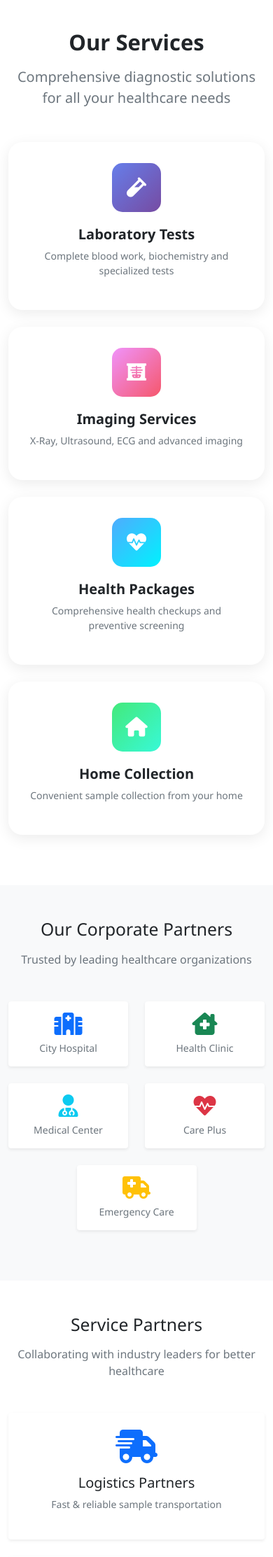
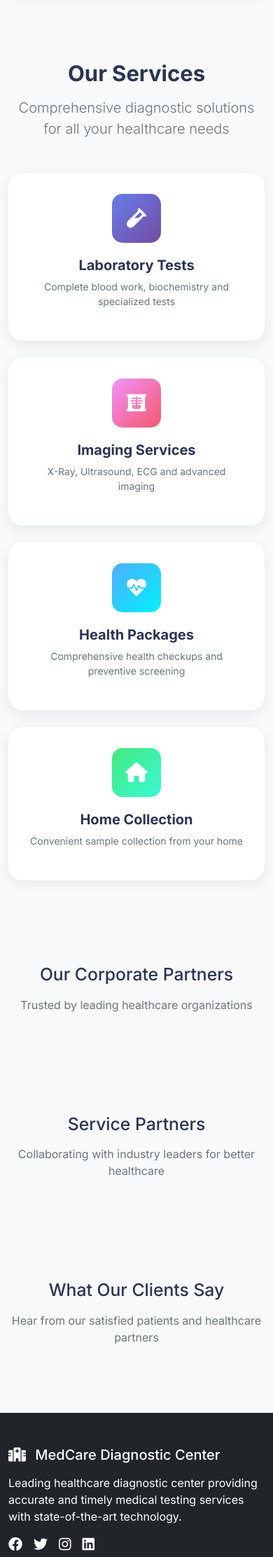
Before and after one commit to roneox26/Diagnostic, a Flask app: page / in a window 390 px wide. Shown: the part 2520-4745 px from the top of the page at 70% size. Run offline with Flask 3, Linux system fonts and the light colour scheme; some libraries are stand-ins or nearby versions.

Commit message:
Feat: UI improvements and dynamic CMS integration for public home page

```diff
--- a/app/frontend/routes.py
+++ b/app/frontend/routes.py
@@ -1,6 +1,7 @@
 from flask import render_template, redirect, url_for, flash, request
 from app.frontend import bp
-from app.models import User, Patient, TestOrder, ReferralDoctor, Appointment
+from app.models import User, Patient, TestOrder, ReferralDoctor, Appointment, Test, TestCategory, Sample
+from app.models.cms import SiteSetting, Testimonial, Partner
 from flask_login import login_user, logout_user, login_required, current_user
 from app.extensions import bcrypt, db
 from app.frontend.decorators import role_required
@@ -9,7 +10,43 @@ from app.frontend.decorators import role_required
 def index():
     if current_user.is_authenticated:
         return redirect(url_for('frontend.dashboard'))
-    return render_template('public_home.html')
+
+    # Fetch stats
+    total_patients = Patient.query.count()
+    total_tests = Test.query.count()
+
+    # Format large numbers for UI
+    def format_count(count):
+        if count >= 1000:
+            return f"{count // 1000}K+"
+        return f"{count}+"
+
+    stats = {
+        'patients': format_count(total_patients),
+        'tests': format_count(total_tests)
+    }
+
+    # Fetch settings
+    settings_db = SiteSetting.query.all()
+    settings = {s.key: s.value for s in settings_db}
+
+    # Fallbacks if DB is empty
+    settings.setdefault('contact_phone', '+880-1234-567890')
+    settings.setdefault('contact_email', 'info@medcare.com')
+    settings.setdefault('address', '123 Medical Plaza, Healthcare District\nDhaka - 1205, Bangladesh')
+    settings.setdefault('years_experience', '15+')
+
+    # Fetch active testimonials and partners
+    testimonials = Testimonial.query.filter_by(is_active=True).all()
+    corp_partners = Partner.query.filter_by(is_active=True, partner_type='corporate').all()
+    service_partners = Partner.query.filter_by(is_active=True, partner_type='service').all()
+
+    return render_template('public_home.html',
+                           stats=stats,
+                           settings=settings,
+                           testimonials=testimonials,
+                           corp_partners=corp_partners,
+                           service_partners=service_partners)
 
 @bp.route('/login', methods=['GET', 'POST'])
 def login():
--- a/app/models/__init__.py
+++ b/app/models/__init__.py
@@ -8,3 +8,4 @@ from .billing import Invoice, InvoiceItem
 from .referral import ReferralDoctor, ReferralCommission
 from .inventory import InventoryItem, TestReagentConsumption
 from .appointment import DoctorSchedule, Appointment
+from .cms import SiteSetting, Testimonial, Partner
--- a/app/templates/public_home.html
+++ b/app/templates/public_home.html
@@ -6,24 +6,70 @@
     <title>MedCare Diagnostic Center - Advanced Healthcare Solutions</title>
     <link href="https://cdn.jsdelivr.net/npm/bootstrap@5.1.3/dist/css/bootstrap.min.css" rel="stylesheet">
     <link rel="stylesheet" href="https://cdnjs.cloudflare.com/ajax/libs/font-awesome/6.0.0/css/all.min.css">
+    <link href="https://fonts.googleapis.com/css2?family=Inter:wght@300;400;500;600;700&display=swap" rel="stylesheet">
     <link href="{{ url_for('static', filename='css/healthcare.css') }}" rel="stylesheet">
     <style>
-        body { font-family: 'Segoe UI', Tahoma, Geneva, Verdana, sans-serif; }
+        body {
+            font-family: 'Inter', sans-serif;
+            color: #2b3452;
+            background-color: #f8fafc;
+        }
+        .navbar {
+            background: rgba(255, 255, 255, 0.95) !important;
+            backdrop-filter: blur(10px);
+            box-shadow: 0 4px 20px rgba(0,0,0,0.05);
+        }
+        .navbar-brand {
+            font-size: 1.5rem;
+            font-weight: 700;
+            color: #3b82f6 !important;
+        }
+        .nav-link {
+            font-weight: 500;
+            color: #64748b !important;
+            transition: all 0.3s ease;
+            margin: 0 5px;
+        }
+        .nav-link:hover {
+            color: #3b82f6 !important;
+            transform: translateY(-1px);
+        }
         .navbar-brand { font-size: 1.5rem; font-weight: bold; }
         .hero-section {
-            background: linear-gradient(135deg, #667eea 0%, #764ba2 100%);
+            background: linear-gradient(135deg, #0f172a 0%, #1e293b 100%);
             color: white;
-            padding: 100px 0;
+            padding: 120px 0;
             position: relative;
+            overflow: hidden;
+        }
+        .hero-section::before {
+            content: '';
+            position: absolute;
+            top: -50%;
+            left: -50%;
+            width: 200%;
+            height: 200%;
+            background: radial-gradient(circle, rgba(59,130,246,0.15) 0%, rgba(0,0,0,0) 50%);
+            z-index: 1;
+        }
+        .hero-section .container {
+            position: relative;
+            z-index: 2;
         }
         .report-access-card {
-            background: white;
-            border-radius: 20px;
-            box-shadow: 0 20px 60px rgba(0,0,0,0.15);
+            background: rgba(255, 255, 255, 0.95);
+            backdrop-filter: blur(20px);
+            border-radius: 24px;
+            box-shadow: 0 25px 50px -12px rgba(0,0,0,0.25);
             padding: 50px;
             margin-top: -80px;
             position: relative;
             z-index: 10;
+            border: 1px solid rgba(255,255,255,0.4);
+            transition: transform 0.3s ease;
+        }
+        .report-access-card:hover {
+            transform: translateY(-5px);
         }
         .btn-report-access {
             background: linear-gradient(135deg, #667eea 0%, #764ba2 100%);
@@ -103,11 +149,6 @@
                     </li>
                     <li class="nav-item">
                         <a class="nav-link" href="#contact">Contact</a>
-                    </li>
-                    <li class="nav-item">
-                        <a class="nav-link" href="{{ url_for('frontend.login') }}">
-                            <i class="fas fa-sign-in-alt me-1"></i>Staff Login
-                        </a>
                     </li>
                 </ul>
             </div>
@@ -200,21 +241,21 @@
                 <div class="col-md-3">
                     <div class="stat-card">
                         <i class="fas fa-users fa-3x mb-3 text-primary"></i>
-                        <div class="stat-number">50K+</div>
+                        <div class="stat-number">{{ stats.patients }}</div>
                         <h6 class="text-muted">Happy Patients</h6>
                     </div>
                 </div>
                 <div class="col-md-3">
                     <div class="stat-card">
                         <i class="fas fa-vial fa-3x mb-3 text-success"></i>
-                        <div class="stat-number">200+</div>
+                        <div class="stat-number">{{ stats.tests }}</div>
                         <h6 class="text-muted">Test Parameters</h6>
                     </div>
                 </div>
                 <div class="col-md-3">
                     <div class="stat-card">
                         <i class="fas fa-award fa-3x mb-3 text-warning"></i>
-                        <div class="stat-number">15+</div>
+                        <div class="stat-number">{{ settings.years_experience }}</div>
                         <h6 class="text-muted">Years Experience</h6>
                     </div>
                 </div>
@@ -288,36 +329,14 @@
                 <p class="text-muted">Trusted by leading healthcare organizations</p>
             </div>
             <div class="row align-items-center justify-content-center">
+                {% for partner in corp_partners %}
                 <div class="col-lg-2 col-md-3 col-6 mb-4">
                     <div class="partner-logo bg-white p-3 rounded shadow-sm text-center card-hover">
-                        <i class="fas fa-hospital fa-2x text-primary mb-2"></i>
-                        <small class="d-block text-muted">City Hospital</small>
+                        <i class="{{ partner.icon_class }} fa-2x mb-2"></i>
+                        <small class="d-block text-muted">{{ partner.name }}</small>
                     </div>
                 </div>
-                <div class="col-lg-2 col-md-3 col-6 mb-4">
-                    <div class="partner-logo bg-white p-3 rounded shadow-sm text-center card-hover">
-                        <i class="fas fa-clinic-medical fa-2x text-success mb-2"></i>
-                        <small class="d-block text-muted">Health Clinic</small>
-                    </div>
-                </div>
-                <div class="col-lg-2 col-md-3 col-6 mb-4">
-                    <div class="partner-logo bg-white p-3 rounded shadow-sm text-center card-hover">
-                        <i class="fas fa-user-md fa-2x text-info mb-2"></i>
-                        <small class="d-block text-muted">Medical Center</small>
-                    </div>
-                </div>
-                <div class="col-lg-2 col-md-3 col-6 mb-4">
-                    <div class="partner-logo bg-white p-3 rounded shadow-sm text-center card-hover">
-                        <i class="fas fa-heartbeat fa-2x text-danger mb-2"></i>
-                        <small class="d-block text-muted">Care Plus</small>
-                    </div>
-                </div>
-                <div class="col-lg-2 col-md-3 col-6 mb-4">
-                    <div class="partner-logo bg-white p-3 rounded shadow-sm text-center card-hover">
-                        <i class="fas fa-ambulance fa-2x text-warning mb-2"></i>
-                        <small class="d-block text-muted">Emergency Care</small>
-                    </div>
-                </div>
+                {% endfor %}
             </div>
         </div>
     </section>
@@ -330,42 +349,17 @@
                 <p class="text-muted">Collaborating with industry leaders for better healthcare</p>
             </div>
             <div class="row">
+                {% for partner in service_partners %}
                 <div class="col-lg-3 col-md-6 mb-4">
                     <div class="card border-0 shadow-sm h-100 text-center p-4">
                         <div class="mb-3">
-                            <i class="fas fa-shipping-fast fa-3x text-primary"></i>
+                            <i class="{{ partner.icon_class }} fa-3x"></i>
                         </div>
-                        <h5>Logistics Partners</h5>
-                        <p class="text-muted small">Fast & reliable sample transportation</p>
+                        <h5>{{ partner.name }}</h5>
+                        <p class="text-muted small">{{ partner.description }}</p>
                     </div>
                 </div>
-                <div class="col-lg-3 col-md-6 mb-4">
-                    <div class="card border-0 shadow-sm h-100 text-center p-4">
-                        <div class="mb-3">
-                            <i class="fas fa-laptop-medical fa-3x text-success"></i>
-                        </div>
-                        <h5>Technology Partners</h5>
-                        <p class="text-muted small">Advanced diagnostic equipment</p>
-                    </div>
-                </div>
-                <div class="col-lg-3 col-md-6 mb-4">
-                    <div class="card border-0 shadow-sm h-100 text-center p-4">
-                        <div class="mb-3">
-                            <i class="fas fa-pills fa-3x text-info"></i>
-                        </div>
-                        <h5>Pharma Partners</h5>
-                        <p class="text-muted small">Quality reagents & supplies</p>
-                    </div>
-                </div>
-                <div class="col-lg-3 col-md-6 mb-4">
-                    <div class="card border-0 shadow-sm h-100 text-center p-4">
-                        <div class="mb-3">
-                            <i class="fas fa-graduation-cap fa-3x text-warning"></i>
-                        </div>
-                        <h5>Academic Partners</h5>
-                        <p class="text-muted small">Research & development collaboration</p>
-                    </div>
-                </div>
+                {% endfor %}
             </div>
         </div>
     </section>
@@ -378,81 +372,31 @@
                 <p class="text-muted">Hear from our satisfied patients and healthcare partners</p>
             </div>
             <div class="row">
+                {% for testimonial in testimonials %}
                 <div class="col-lg-4 mb-4">
                     <div class="card border-0 shadow-sm h-100 card-hover">
                         <div class="card-body p-4">
                             <div class="mb-3">
                                 <div class="text-warning">
+                                    {% for i in range(testimonial.rating) %}
                                     <i class="fas fa-star"></i>
-                                    <i class="fas fa-star"></i>
-                                    <i class="fas fa-star"></i>
-                                    <i class="fas fa-star"></i>
-                                    <i class="fas fa-star"></i>
+                                    {% endfor %}
                                 </div>
                             </div>
-                            <p class="text-muted mb-4">"Excellent service and accurate results. The online report system is very convenient and the staff is professional."</p>
+                            <p class="text-muted mb-4">"{{ testimonial.content }}"</p>
                             <div class="d-flex align-items-center">
                                 <div class="bg-primary rounded-circle p-2 me-3">
                                     <i class="fas fa-user text-white"></i>
                                 </div>
                                 <div>
-                                    <div class="fw-bold">Dr. Rahman</div>
-                                    <small class="text-muted">Cardiologist</small>
+                                    <div class="fw-bold">{{ testimonial.name }}</div>
+                                    <small class="text-muted">{{ testimonial.role }}</small>
                                 </div>
                             </div>
                         </div>
                     </div>
                 </div>
-                <div class="col-lg-4 mb-4">
-                    <div class="card border-0 shadow-sm h-100 card-hover">
-                        <div class="card-body p-4">
-                            <div class="mb-3">
-                                <div class="text-warning">
-                                    <i class="fas fa-star"></i>
-                                    <i class="fas fa-star"></i>
-                                    <i class="fas fa-star"></i>
-                                    <i class="fas fa-star"></i>
-                                    <i class="fas fa-star"></i>
-                                </div>
-                            </div>
-                            <p class="text-muted mb-4">"Fast and reliable service. Home collection facility is amazing. Got my reports within 24 hours."</p>
-                            <div class="d-flex align-items-center">
-                                <div class="bg-success rounded-circle p-2 me-3">
-                                    <i class="fas fa-user text-white"></i>
-                                </div>
-                                <div>
-                                    <div class="fw-bold">Sarah Ahmed</div>
-                                    <small class="text-muted">Patient</small>
-                                </div>
-                            </div>
-                        </div>
-                    </div>
-                </div>
-                <div class="col-lg-4 mb-4">
-                    <div class="card border-0 shadow-sm h-100 card-hover">
-                        <div class="card-body p-4">
-                            <div class="mb-3">
-                                <div class="text-warning">
-                                    <i class="fas fa-star"></i>
-                                    <i class="fas fa-star"></i>
-                                    <i class="fas fa-star"></i>
-                                    <i class="fas fa-star"></i>
-                                    <i class="fas fa-star"></i>
-                                </div>
-                            </div>
-                            <p class="text-muted mb-4">"Professional team and state-of-the-art equipment. Their quality control is excellent."</p>
-                            <div class="d-flex align-items-center">
-                                <div class="bg-info rounded-circle p-2 me-3">
-                                    <i class="fas fa-user text-white"></i>
-                                </div>
-                                <div>
-                                    <div class="fw-bold">Hospital Admin</div>
-                                    <small class="text-muted">Healthcare Partner</small>
-                                </div>
-                            </div>
-                        </div>
-                    </div>
-                </div>
+                {% endfor %}
             </div>
         </div>
     </section>
@@ -478,16 +422,15 @@
                     <h6 class="mb-3">Contact Information</h6>
                     <div class="mb-2">
                         <i class="fas fa-map-marker-alt me-2"></i>
-                        123 Medical Plaza, Healthcare District<br>
-                        <span class="ms-3">Dhaka - 1205, Bangladesh</span>
+                        {{ settings.address | replace('\n', '<br>') | safe }}
                     </div>
                     <div class="mb-2">
                         <i class="fas fa-phone me-2"></i>
-                        +880-1234-567890
+                        {{ settings.contact_phone }}
                     </div>
                     <div class="mb-2">
                         <i class="fas fa-envelope me-2"></i>
-                        info@medcare.com
+                        {{ settings.contact_email }}
                     </div>
                     <div>
                         <i class="fas fa-globe me-2"></i>
```
Also changed, not shown: app/models/cms.py (added, +29 -0 lines), app/templates/portal/report_access.html (+24 -14 lines), migrations/versions/815751e58e77_add_cms_models_for_dynamic_homepage.py (added, +55 -0 lines), seed_cms.py (added, +42 -0 lines).
